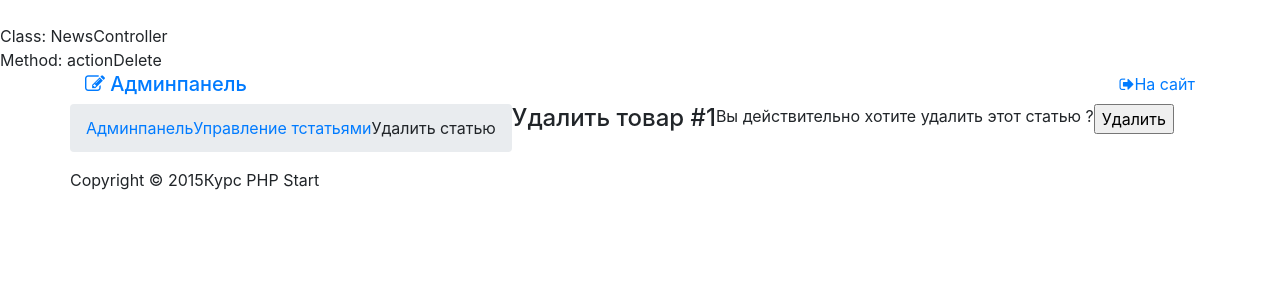
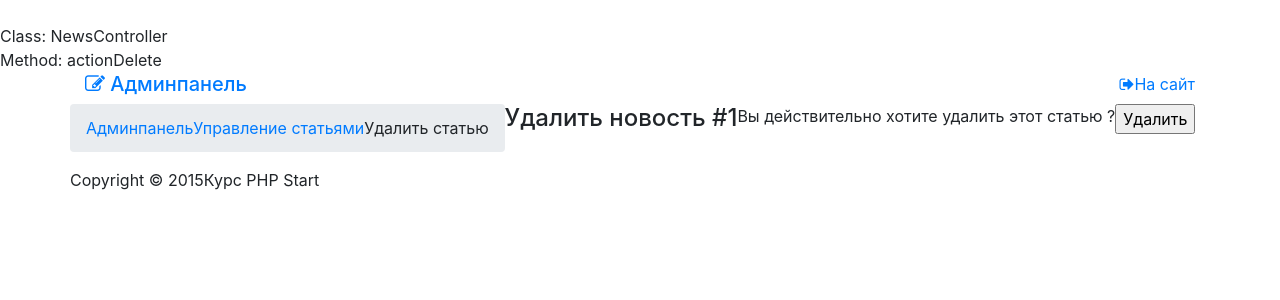
Before and after one commit to Fendansas/studyphp, a PHP site: page /delete/1 in a window 1280 px wide. Shown: the top 300 px of the page. Run offline with PHP 8.4, Linux system fonts and the light colour scheme; tables that the repository leaves empty or names only in its code hold one stand-in row (values such as "Sample post"); some libraries are stand-ins or nearby versions.

Commit message:
fex bugs

```diff
--- a/views/news/delete.php
+++ b/views/news/delete.php
@@ -8,18 +8,15 @@
 
                 <div class="breadcrumbs">
                     <ol class="breadcrumb">
-                        <li><a href="/admin">Админпанель</a></li>
-                        <li><a href="/admin/product">Управление тстатьями</a></li>
+                        <li><a href="#">Админпанель</a></li>
+                        <li><a href="#">Управление статьями</a></li>
                         <li class="active">Удалить статью</li>
                     </ol>
                 </div>
 
 
-                <h4>Удалить товар #<?php echo $id; ?></h4>
-
-
+                <h4>Удалить новость #<?php echo $id; ?></h4>
                 <p>Вы действительно хотите удалить этот статью ?</p>
-
                 <form method="post">
                     <input type="submit" name="submit" value="Удалить" />
                 </form>
--- a/views/news/index.php
+++ b/views/news/index.php
@@ -4,7 +4,7 @@
     <meta name="keywords" content="" />
     <meta name="description" content="" />
     <meta http-equiv="content-type" content="text/html; charset=utf-8" />
-    <title>Effloresce  by FCT</title>
+    <title>News</title>
     <link href='http://fonts.googleapis.com/css?family=Arvo' rel='stylesheet' type='text/css'>
     <link href="/template/css/style.css" rel="stylesheet" type="text/css" media="screen" />
 </head>
--- a/views/news/update.php
+++ b/views/news/update.php
@@ -8,8 +8,8 @@
 
                 <div class="breadcrumbs">
                     <ol class="breadcrumb">
-                        <li><a href="/admin">Админпанель</a></li>
-                        <li><a href="/admin/product">Управление новостями</a></li>
+                        <li><a href="#">Админпанель</a></li>
+                        <li><a href="#">Управление новостями</a></li>
                         <li class="active">Редактировать новость</li>
                     </ol>
                 </div>
@@ -31,6 +31,7 @@
 
                             <p>Описание</p>
                             <input type="text" name="content" placeholder="" value="<?php echo $news['content']; ?>">
+
 
                             <p>Имя автора</p>
                             <input type="text" name="author_name" placeholder="" value="<?php echo $news['author_name']; ?>">
--- a/views/news/view.php
+++ b/views/news/view.php
@@ -4,7 +4,7 @@
     <meta name="keywords" content="" />
     <meta name="description" content="" />
     <meta http-equiv="content-type" content="text/html; charset=utf-8" />
-    <title>Effloresce  by FCT</title>
+    <title>One news</title>
     <link href='http://fonts.googleapis.com/css?family=Arvo' rel='stylesheet' type='text/css'>
     <link href="/template/css/style.css" rel="stylesheet" type="text/css" media="screen" />
 </head>
```
Also changed, not shown: views/news/create.php (+5 -3 lines).
